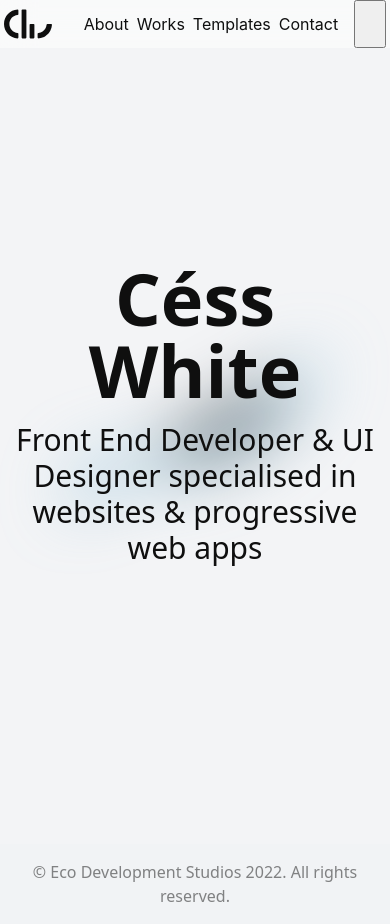
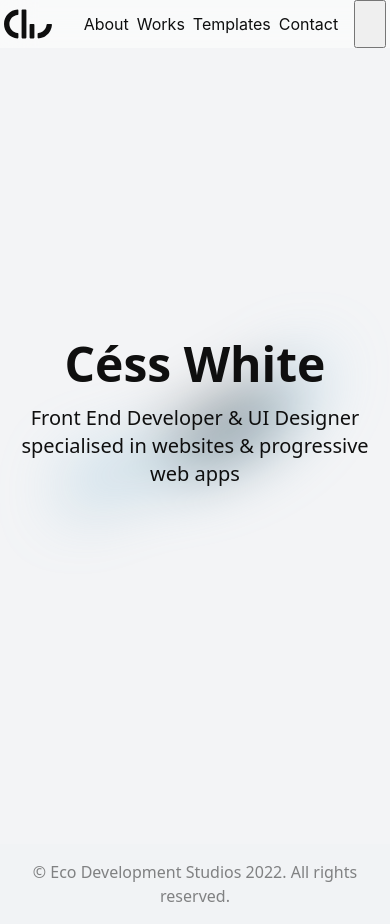
Before and after one commit to cesswhite/personal-website-v2, a Nuxt app: page / in a window 390 px wide. Built offline with nearby package versions, Linux system fonts and the light colour scheme.

Commit message:
[FIX] - Responsive Design

```diff
--- a/components/Work.vue
+++ b/components/Work.vue
@@ -1,5 +1,5 @@
 <template>
-  <div class="mt-42 w-full">
+  <div class="mt-28 w-full lg:mt-42">
     <div
       class="flex flex-col border-t-1 border-dark-900 px-4 pt-12 gap-4 items-center justify-between lg:flex-row lg:px-0 dark:border-light-50">
       <h1 class="font-sans w-full text-dark-900 text-4xl lg:pl-4 lg:text-6xl lg:w-1/2 dark:text-light-50">
--- a/pages/about.vue
+++ b/pages/about.vue
@@ -3,7 +3,8 @@
     <h1 class="font-sans font-semibold text-7xl text-dark-900 lg:text-9xl dark:text-light-50">
       About
     </h1>
-    <p class="font-sans font-medium text-left text-3xl text-dark-900 w-1/2 dark:text-light-50">
+    <p
+      class="font-sans font-medium text-left text-xl w-full px-4 text-dark-900 lg:px-0 lg:text-3xl lg:w-3/4 dark:text-light-50/80">
       Hi!
       My name is César, on the internet world I use the nickname of
       <span class="underline italic">
@@ -35,7 +36,7 @@
       Funny? Absolutely sure!
     </p>
     <img src="/me.webp" width="200" height="200"
-      class="h-full object-cover object-top mt-24 w-1/4 hover:mix-blend-difference" loading="lazy"
+      class="h-full object-cover object-top mt-24 w-full lg:w-1/4 hover:mix-blend-difference" loading="lazy"
       alt="profile photo of cess white developer">
   </div>
 </template>
--- a/pages/index.vue
+++ b/pages/index.vue
@@ -1,13 +1,14 @@
 <template>
-  <div class="flex h-screen w-full items-center justify-center">
-    <div class="inset-0 absolute">
+  <div class="flex h-screen w-full  items-center justify-center">
+    <div class="inset-0 absolute overflow-y-hidden">
       <AppBlur />
     </div>
     <div class="flex flex-col z-1 gap-4 relative justify-center items-center">
-      <h1 class="font-sans font-semibold text-center text-7xl text-dark-900 lg:text-9xl dark:text-light-50">
+      <h1 class="font-sans font-semibold text-center text-5xl text-dark-900 lg:text-7xl lg:text-9xl dark:text-light-50">
         Céss White
       </h1>
-      <h2 class="font-sans font-medium text-center w-full text-3xl text-dark-900 lg:w-3/4 dark:text-light-50">
+      <h2
+        class="font-sans font-medium text-center text-xl w-full text-dark-900 lg:text-3xl lg:w-3/4 dark:text-light-50/80">
         Front End Developer & UI Designer specialised in websites & progressive web apps
       </h2>
       <div class="flex gap-4">
--- a/pages/templates.vue
+++ b/pages/templates.vue
@@ -6,7 +6,7 @@
     <h2 class="font-sans font-medium text-center text-3xl text-dark-900 dark:text-light-50">
       Minimalist and lovingly handcrafted
     </h2>
-    <div class="mt-42 w-full grid gap-12 grid-cols-1 lg:grid-cols-2">
+    <div class="mt-28 w-full grid gap-12 grid-cols-1 lg:mt-42 lg:grid-cols-2">
       <template v-for="__w in templates.templates">
         <Template :name="__w.name" :description="__w.description" :image="__w.image" :link="__w.link" />
       </template>
```
